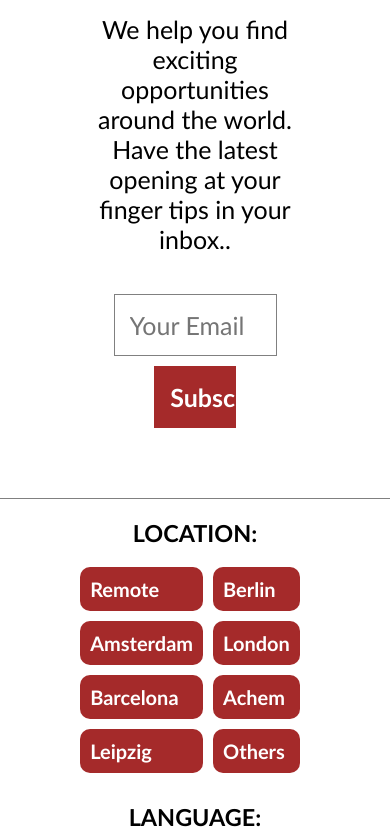
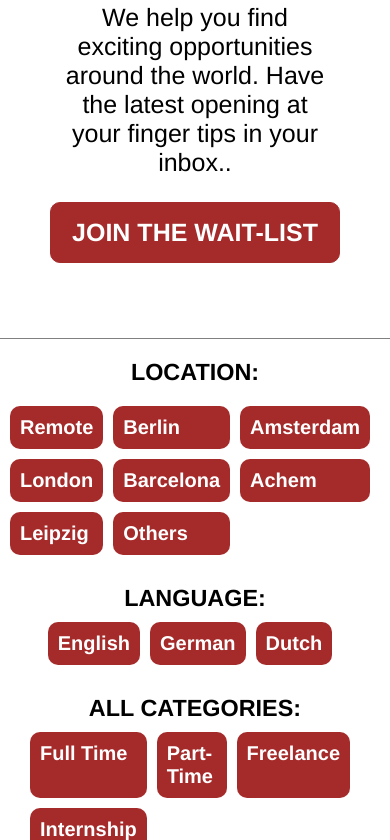
Before and after one commit to DevGuyWilly/DevHouse, a plain HTML site: page index.html in a window 390 px wide. Shown: the part 293-1133 px from the top of the page. Drawn offline with Linux system fonts and the light colour scheme.

Commit message:
responsive

```diff
--- a/index.html
+++ b/index.html
@@ -16,7 +16,7 @@
         </div>
         <div class="nav_item">
             <ul class="list_item">
-                <li><a class="navButton show-modal" href="#">Wait-List</a></li>
+                <!-- <li><a class="navButton " href="#">Wait-List</a></li> -->
                 <li><a class="navButton" href="#">Find a Job</a></li>
                 <li><a class="navButton" href="#">Find Talent</a></li>
                 <li><a class="navButton" href="#">Add a Job</a></li>
@@ -31,10 +31,11 @@
             <p>We help you find exciting opportunities around the world.
                 Have the latest opening at your finger tips in your inbox..
             </p>
-            <form action="">
+            <!-- <form action="">
                 <input type="email" placeholder="Your Email">
-                <button class="subBtn">Subscribe</button>
-            </form>
+                <button class="">Wait-List</button>
+            </form> -->
+            <button class="subBtn show-modal">Join the Wait-List</button>
         </div>
     </section>
     <section class="category">
@@ -76,7 +77,7 @@
         </div>
     </section>
     <div class="job-listing">
-        <input type="search" placeholder="Type here to search">
+        <input type="search" placeholder="Search for a Job">
         <!-- ---------------------- -->
         <div class="jobListing">
         </div>
--- a/style.css
+++ b/style.css
@@ -2,7 +2,7 @@
     padding: 0;
     margin: 0;
     box-sizing: border-box;
-    font-family: 'Trebuchet MS', 'Lucida Sans Unicode', 'Lucida Grande', 'Lucida Sans', Arial, sans-serif;
+    font-family: 'Franklin Gothic Medium';
 }
 body{
     /* border: 1px solid red; */
@@ -86,51 +86,37 @@ body{
 .hero-text{
     /* border: 1px solid red; */
     /* font-size: 50px; */
-    width: 70%;
+    width: 50%;
     display: flex;
     flex-direction: column;
     /* padding: 40px; */
 }
 .hero-text h2{
-    margin-bottom: 30px;
+    margin-bottom: 15px;
     font-size: 50px;
+    width: 70%;
+    margin:  auto;
+    /* border: 1px solid red; */
 }
 .hero-text p{
     /* margin-bottom: 20px; */
     font-size: 30px;
+    /* border: 1px solid red; */
+    padding: 10px;
 }
-.hero-text form {
-    /* border: 1px solid red; */
-    width: 100%;
-    padding: 20px;
-    margin-top: 20px;
-    display: flex;
-
-    justify-content: center;
-    align-items: center;
-}
-.hero-text form input{
-    width: 70%;
+.subBtn{
+    border: 1px solid red;
+    width: 50%;
     padding: 15px;
-    font-size: 25px;
-    border: 1px solid gray;
-}
-.hero-text form button{
-    width: 25%;
-    padding: 15px;
-    font-weight: bold;
-    /* display: flex;
-    justify-content: center;
-    align-items: center;
-    text-align: center; */
     font-size: 25px;
     background-color: brown;
     color: white;
     border: 1px solid brown;
     cursor: pointer;
-}
-.subBtn{
-
+    border-radius: 10px;
+    margin: 25px auto;
+    font-weight: bold;
+    text-transform: uppercase;
 }
 /* -------------- */
 .category{
@@ -240,6 +226,7 @@ body{
     width: 80%;
     border: 1px solid gray;
     border-radius: 10px;
+    display: none;
 }
 /* --------- */
 .modal {
@@ -302,17 +289,7 @@ body{
 /* --------- */
 /* MEDIA-QUERIES */
 @media screen and (max-width: 1040px) {
-    .hero-text form{
-        display: flex;
-        flex-direction: column;
-    }
-    .hero-text form input{
-        width: 100%;
-    }
-    .hero-text form button{
-        width: 50%;
-        margin-top: 10px;
-    }
+
 }
 @media screen and (max-width: 939px) {
     .nav_item{
@@ -331,18 +308,34 @@ body{
 @media screen and (max-width: 547px) {
     .allCategories ul{
         display: grid;
-        grid-template-columns: auto auto;
+        grid-template-columns: auto auto auto;
         row-gap: 10px;
     }
 }
 @media screen and (max-width:474px) {
+    .hero-text{
+        /* border: 1px solid red; */
+        width: 100%;
+    }
+    .hero-text h2 {
+        margin-bottom: 15px;
+    }
     .subBtn{
+        /* display: none; */
         width: 100%;
+        margin-top: 15px;
+        font-weight: bold;
+        text-transform: uppercase;
+    }
+    .hero-text form {
+        border: 1px solid red;
+        padding: 0;
+        display: none;
     }
     .location ul{
         /* border: 1px solid red; */
         display: grid;
-        grid-template-columns: auto auto;
+        grid-template-columns: auto auto auto;
     }
 }
 @media screen and (max-width:418px) {
@@ -353,3 +346,21 @@ body{
         font-size: 25px;
     }
 }
+@media screen and (max-width:344px) {
+    .location ul{
+        /* border: 1px solid red; */
+        display: grid;
+        grid-template-columns: auto auto;
+    }
+    .allCategories ul{
+        display: grid;
+        grid-template-columns: auto auto;
+        row-gap: 10px;
+    }
+    .language ul{
+        display: grid;
+        /* border: 1px solid red; */
+        grid-template-columns: auto auto;
+        row-gap: 10px;
+    }
+}
```
